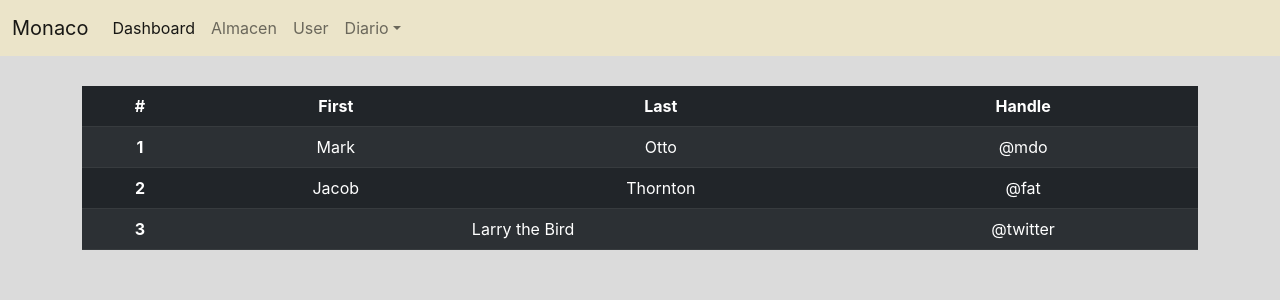
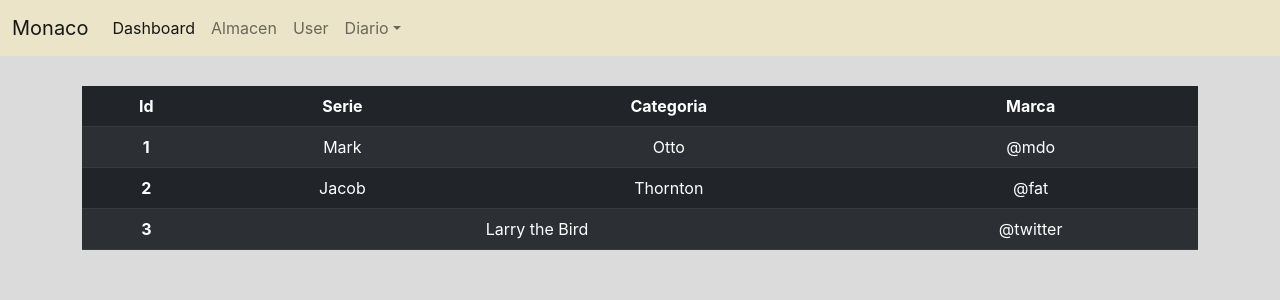
Before and after one commit to leobardonunez/Monaco, a React (Create React App) app: page /almacen in a window 1280 px wide. Shown: the top 300 px of the page. Built offline with nearby package versions, Linux system fonts and the light colour scheme.

Commit message:
se modifico tabla almacen

```diff
--- a/src/components/Table.js
+++ b/src/components/Table.js
@@ -16,10 +16,10 @@ class Table extends React.Component {
         <table class="table table-dark table-striped table-hover">
         <thead>
           <tr>
-            <th scope="col">#</th>
-            <th scope="col">First</th>
-            <th scope="col">Last</th>
-            <th scope="col">Handle</th>
+            <th scope="col">Id</th>
+            <th scope="col">Serie</th>
+            <th scope="col">Categoria</th>
+            <th scope="col">Marca</th>
           </tr>
         </thead>
         <tbody>
```
